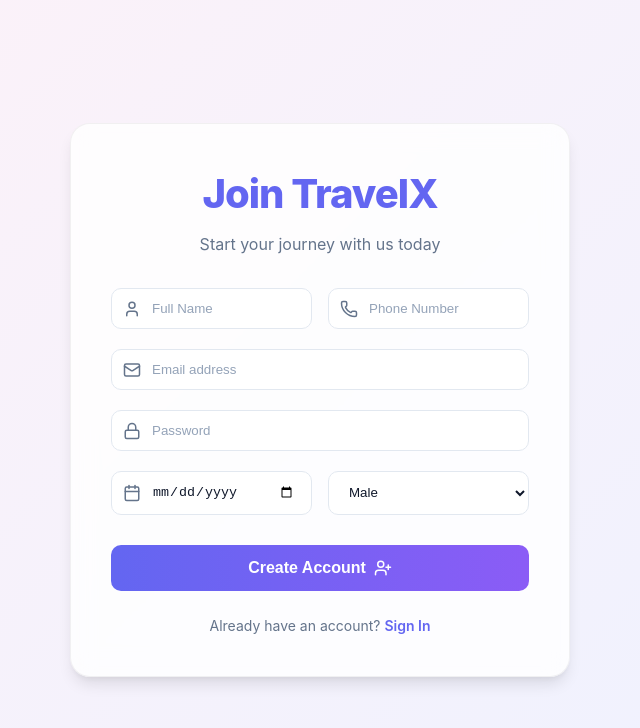
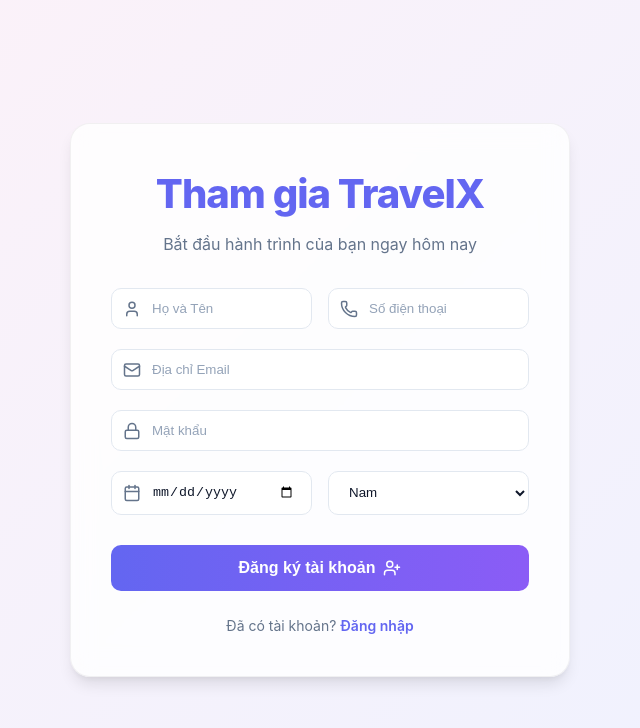
Before and after one commit to mtritran/travel-platform, a React (Vite) app in the folder FE/: page /register in a window 1280 px wide. Shown: the top 728 px of the page, without its empty margins (320-960 px from the left). Built offline with nearby package versions, Linux system fonts and the light colour scheme.

Commit message:
Update RegisterPage.tsx

```diff
--- a/FE/src/pages/RegisterPage.tsx
+++ b/FE/src/pages/RegisterPage.tsx
@@ -30,7 +30,7 @@ const RegisterPage: React.FC = () => {
       await api.post(ENDPOINTS.USER.REGISTER, formData);
       navigate('/login');
     } catch (err: any) {
-      setError(err.response?.data?.message || 'Registration failed. Please try again.');
+      setError(err.response?.data?.message || 'Đăng ký thất bại. Vui lòng thử lại.');
     } finally {
       setLoading(false);
     }
@@ -51,8 +51,8 @@ const RegisterPage: React.FC = () => {
         padding: '40px',
       }}>
         <div style={{ textAlign: 'center', marginBottom: '32px' }}>
-          <h1 style={{ fontSize: '2.5rem', fontWeight: '800', color: 'var(--primary)', letterSpacing: '-0.025em' }}>Join TravelX</h1>
-          <p style={{ color: 'var(--text-secondary)', marginTop: '8px' }}>Start your journey with us today</p>
+          <h1 style={{ fontSize: '2.5rem', fontWeight: '800', color: 'var(--primary)', letterSpacing: '-0.025em' }}>Tham gia TravelX</h1>
+          <p style={{ color: 'var(--text-secondary)', marginTop: '8px' }}>Bắt đầu hành trình của bạn ngay hôm nay</p>
         </div>
 
         <form onSubmit={handleRegister} style={{ display: 'flex', flexDirection: 'column', gap: '20px' }}>
@@ -61,7 +61,7 @@ const RegisterPage: React.FC = () => {
               <User size={18} style={{ position: 'absolute', left: '12px', top: '50%', transform: 'translateY(-50%)', color: 'var(--text-secondary)' }} />
               <input
                 name="fullName"
-                placeholder="Full Name"
+                placeholder="Họ và Tên"
                 value={formData.fullName}
                 onChange={handleChange}
                 style={{ paddingLeft: '40px' }}
@@ -72,7 +72,7 @@ const RegisterPage: React.FC = () => {
               <Phone size={18} style={{ position: 'absolute', left: '12px', top: '50%', transform: 'translateY(-50%)', color: 'var(--text-secondary)' }} />
               <input
                 name="phone"
-                placeholder="Phone Number"
+                placeholder="Số điện thoại"
                 value={formData.phone}
                 onChange={handleChange}
                 style={{ paddingLeft: '40px' }}
@@ -86,7 +86,7 @@ const RegisterPage: React.FC = () => {
             <input
               name="email"
               type="email"
-              placeholder="Email address"
+              placeholder="Địa chỉ Email"
               value={formData.email}
               onChange={handleChange}
               style={{ paddingLeft: '40px' }}
@@ -99,7 +99,7 @@ const RegisterPage: React.FC = () => {
             <input
               name="password"
               type="password"
-              placeholder="Password"
+              placeholder="Mật khẩu"
               value={formData.password}
               onChange={handleChange}
               style={{ paddingLeft: '40px' }}
@@ -132,9 +132,9 @@ const RegisterPage: React.FC = () => {
                 cursor: 'pointer'
               }}
             >
-              <option value="MALE">Male</option>
-              <option value="FEMALE">Female</option>
-              <option value="OTHER">Other</option>
+              <option value="MALE">Nam</option>
+              <option value="FEMALE">Nữ</option>
+              <option value="OTHER">Khác</option>
             </select>
           </div>
 
@@ -156,16 +156,16 @@ const RegisterPage: React.FC = () => {
               opacity: loading ? 0.7 : 1
             }}
           >
-            {loading ? 'Creating Account...' : (
+            {loading ? 'Đang tạo tài khoản...' : (
               <>
-                Create Account <UserPlus size={18} />
+                Đăng ký tài khoản <UserPlus size={18} />
               </>
             )}
           </button>
         </form>
 
         <p style={{ textAlign: 'center', marginTop: '24px', color: 'var(--text-secondary)', fontSize: '0.875rem' }}>
-          Already have an account? <a href="/login" style={{ color: 'var(--primary)', textDecoration: 'none', fontWeight: '600' }}>Sign In</a>
+          Đã có tài khoản? <a href="/login" style={{ color: 'var(--primary)', textDecoration: 'none', fontWeight: '600' }}>Đăng nhập</a>
         </p>
       </div>
     </div>
```
